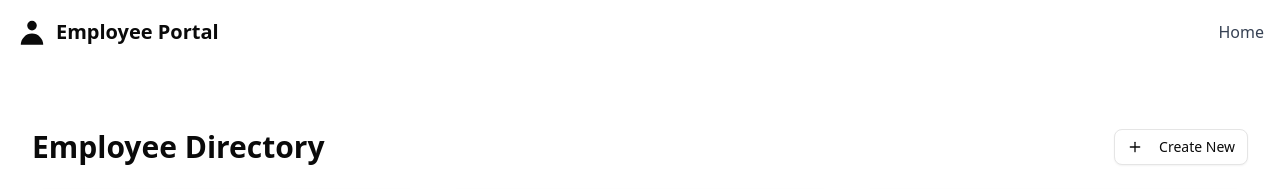
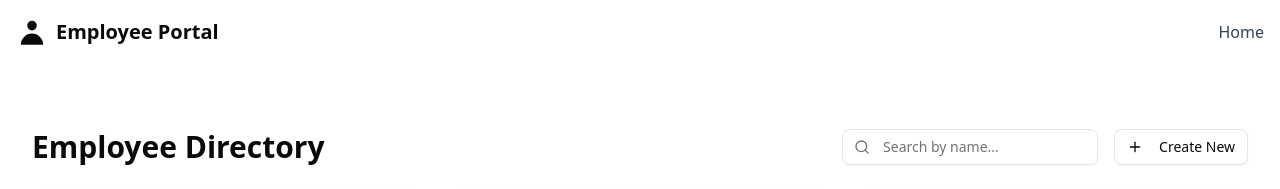
Before and after one commit to antpngl92/employee-portal, a React (Vite) app: page / in a window 1280 px wide. Shown: the top 189 px of the page. Built offline with nearby package versions, Linux system fonts and the light colour scheme; data requests are answered from the project's data file.

Commit message:
Set employee filtering

```diff
--- a/src/pages/Home/Home.tsx
+++ b/src/pages/Home/Home.tsx
@@ -1,8 +1,20 @@
-import { EmployeeList, CreateEmployeeDialog } from "@/components";
+import { useState } from "react";
+import { EmployeeList, CreateEmployeeDialog, Input, Label } from "@/components";
 import { useEmployeesContext } from "@/context/employee";
+import { Search } from "lucide-react";
 
 const Home = () => {
   const { employees, loading, error } = useEmployeesContext();
+  const [filterQuery, setFilterQuery] = useState('')
+
+  const filterEmployees = employees.filter((employee) => {
+    const query = filterQuery.toLowerCase();
+
+    return (
+      employee.firstName.toLowerCase().includes(query) ||
+      employee.lastName.toLowerCase().includes(query)
+    )
+  })
 
   return (
     <div className="container mx-auto px-4 py-8">
@@ -10,13 +22,25 @@ const Home = () => {
         <h1 className="text-3xl font-bold leading-tight">
           Employee Directory
         </h1>
+
         <div className="flex flex-col sm:flex-row items-start sm:items-center space-y-2 sm:space-y-0 sm:space-x-4">
           <div className="relative">
-             <CreateEmployeeDialog />
+            <Label htmlFor="filter" className="sr-only">
+              Search employees
+            </Label>
+            <Input
+              id="filter"
+              placeholder="Search by name…"
+              value={filterQuery}
+              onChange={(e) => setFilterQuery(e.target.value)}
+              className="pl-10"
+            />
+            <Search className="absolute left-3 top-1/2 h-4 w-4 -translate-y-1/2 text-muted-foreground" />
           </div>
+
+          <CreateEmployeeDialog />
         </div>
       </div>
-
 
       {loading ? (
         <div className="grid grid-cols-1 sm:grid-cols-2 lg:grid-cols-3 gap-6">
@@ -26,7 +50,7 @@ const Home = () => {
         <p className="text-red-600">{error}</p>
       ) : (
         <EmployeeList
-          employees={employees}
+          employees={filterEmployees}
         />
       )}
     </div>
```
